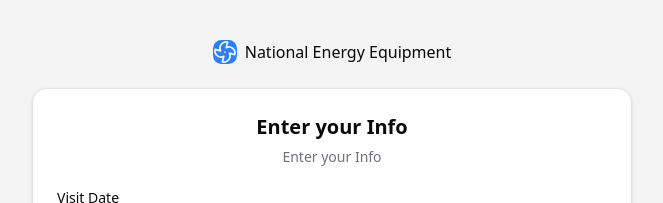
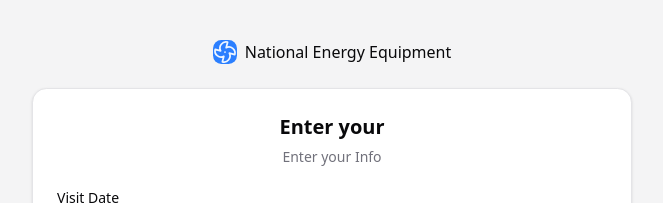
Before and after one commit to GreenKeewi/store-visitation-form, a Next.js app: page / in a window 1280 px wide. Shown: the top 203 px of the page, without its empty margins (308-971 px from the left). Built offline with nearby package versions, Linux system fonts and the light colour scheme.

Commit message:
Production Ready Remake 8

```diff
--- a/components/login-form.tsx
+++ b/components/login-form.tsx
@@ -334,7 +334,7 @@ export function LoginForm({
 
       <Card className="">
         <CardHeader className="text-center">
-          <CardTitle className="text-xl">Enter your Info</CardTitle>
+          <CardTitle className="text-xl">Enter your</CardTitle>
           <CardDescription>Enter your Info</CardDescription>
         </CardHeader>
         <CardContent>
```
